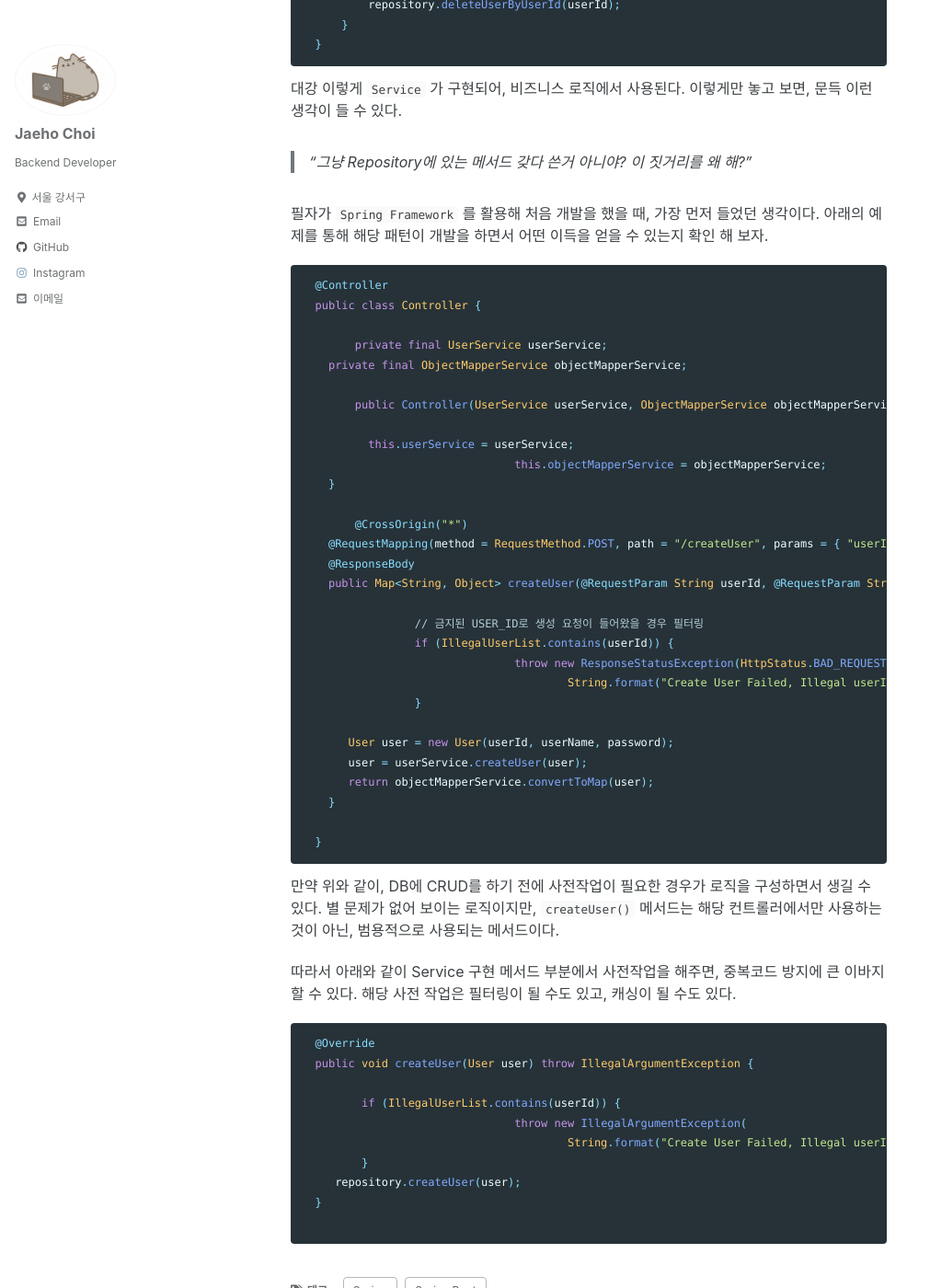
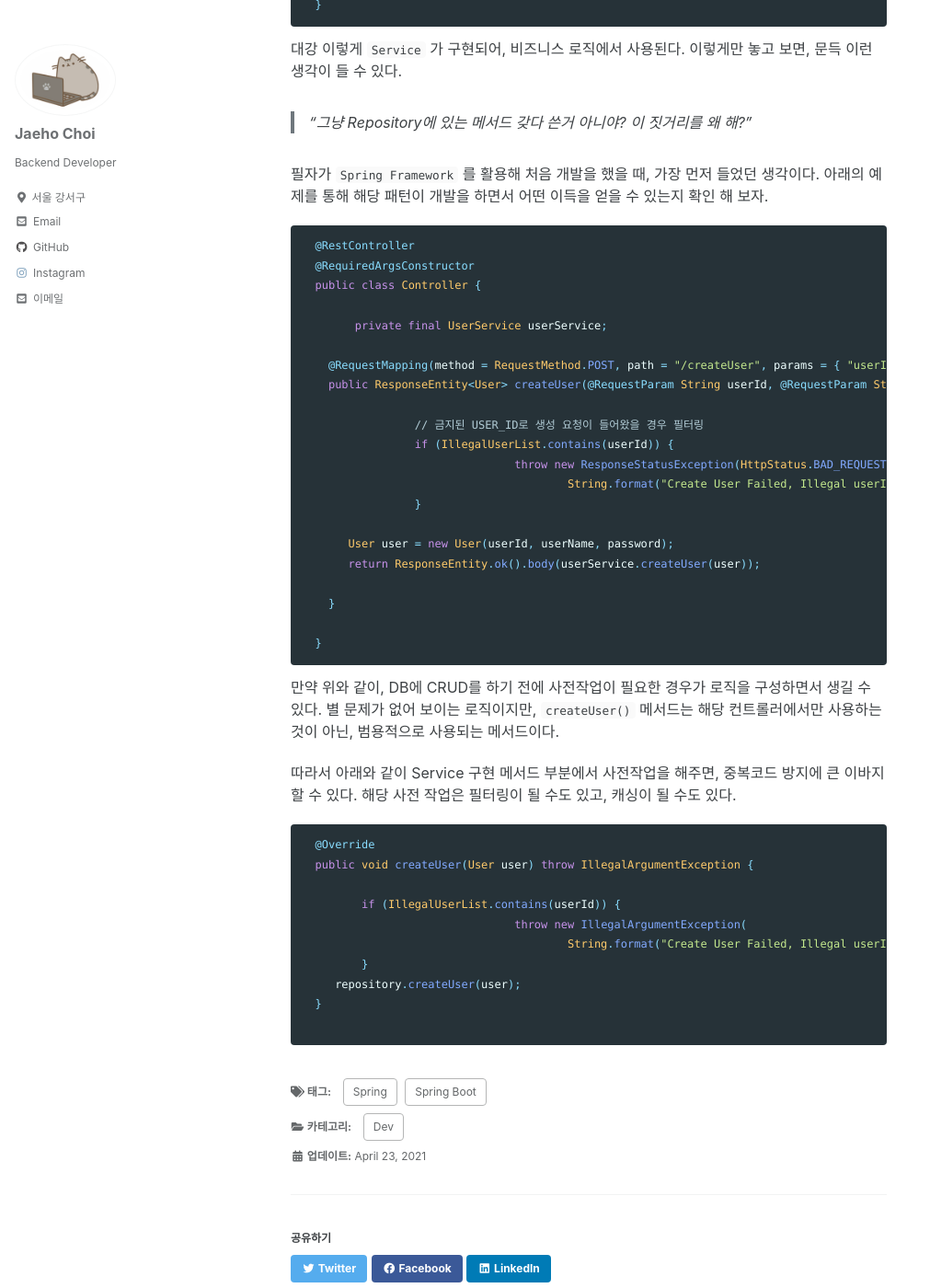
Before and after one commit to JulySeven1995/JulySeven1995.github.io, a Jekyll site: the page built from _posts/reminiscence/2021-04-23-repository.md, in a window 1280 px wide and 1400 px high, scrolled down 3252 px. Shown: the whole window at 92% size, without its empty margins (0-1011 px from the left). Built offline with Jekyll 4.4.1, drawn with Linux system fonts in a browser that asks for light colours; cached includes are drawn as plain includes; some of the changed text lies outside the part shown.

Commit message:
edit post

````diff
--- a/_posts/reminiscence/2021-04-23-repository.md
+++ b/_posts/reminiscence/2021-04-23-repository.md
@@ -77,15 +77,13 @@ Repository? Service?
       @Select("SELECT * FROM user WHERE USER_ID = #{userId}")
       Optional<User> findByUserId(String userId);
 
-  		@Update("UPDATE user SET USER_NAME = #{userName}, PASSWORD = #{password} "
-  						 + "WHERE USER_ID = #{userId}")
+  		@Update("UPDATE user SET USER_NAME = #{userName}, PASSWORD = #{password} WHERE USER_ID = #{userId}")
       User updateUser(User user);
 
       @Delete("DELETE FROM user WHERE USER_ID = #{userId}")
       void deleteUserByUserId(String userId);
 
-  		@Insert("INSERT INTO user(USER_ID, USER_NAME, PASSWORD) "
-  						+ "VALUES (#{userId}, #{userName}, #{password})")
+  		@Insert("INSERT INTO user(USER_ID, USER_NAME, PASSWORD) VALUES (#{userId}, #{userName}, #{password})")
   		User createUser(User user);
   }
   ```
@@ -152,22 +150,14 @@ Repository? Service?
   필자가 `Spring Framework` 를 활용해 처음 개발을 했을 때, 가장 먼저 들었던 생각이다.  아래의 예제를 통해 해당 패턴이 개발을 하면서 어떤 이득을 얻을 수 있는지 확인 해 보자.
 
   ```java
-  @Controller
+  @RestController
+  @RequiredArgsConstructor
   public class Controller {
 
   	private final UserService userService;
-    private final ObjectMapperService objectMapperService;
 
-  	public Controller(UserService userService, ObjectMapperService objectMapperService) {
-
-          this.userService = userService;
-  				this.objectMapperService = objectMapperService;
-    }
-
-  	@CrossOrigin("*")
     @RequestMapping(method = RequestMethod.POST, path = "/createUser", params = { "userId", "userName", "password" })
-    @ResponseBody
-    public Map<String, Object> createUser(@RequestParam String userId, @RequestParam String userName, @RequestParam String password) throws ResponseStatusException {
+    public ResponseEntity<User> createUser(@RequestParam String userId, @RequestParam String userName, @RequestParam String password) throws ResponseStatusException {
 
   		 // 금지된 USER_ID로 생성 요청이 들어왔을 경우 필터링
   		 if (IllegalUserList.contains(userId)) {
@@ -176,8 +166,8 @@ Repository? Service?
   		 }
 
        User user = new User(userId, userName, password);
-       user = userService.createUser(user);
-       return objectMapperService.convertToMap(user);
+       return ResponseEntity.ok().body(userService.createUser(user));
+
     }
 
   }
````
